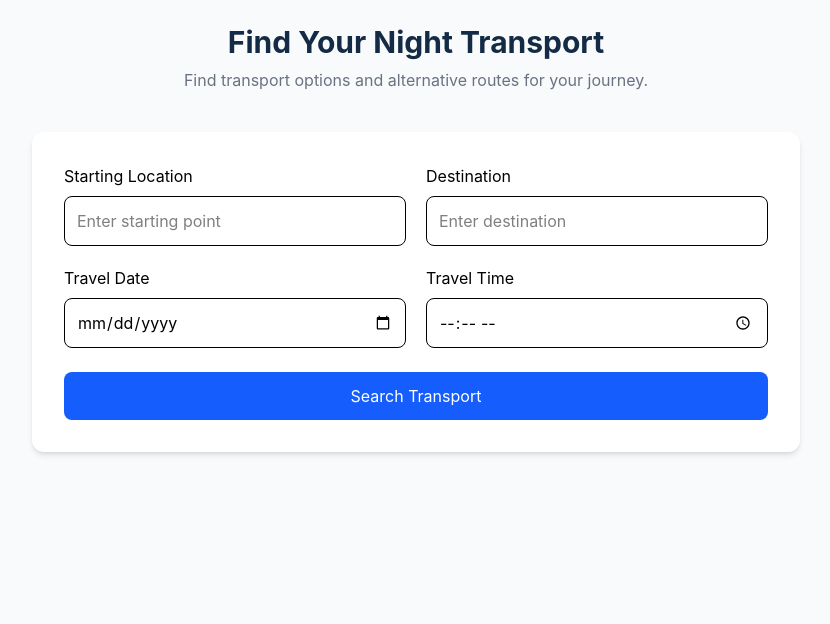
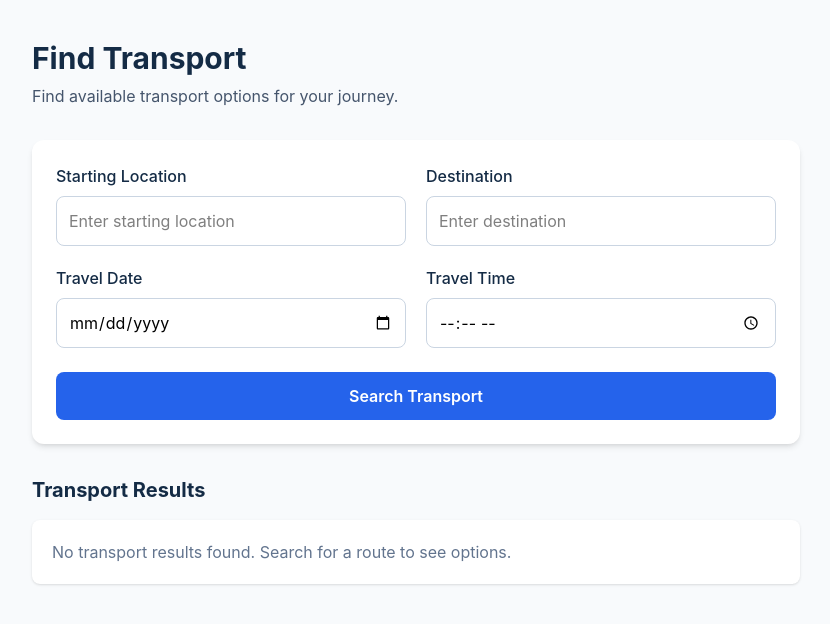
Before and after one commit to Faitha-begam/veyora, a React (Vite) app in the folder teamproject/: page / in a window 1280 px wide. Shown: the top 624 px of the page, without its empty margins (224-1054 px from the left). Built offline with nearby package versions, Linux system fonts and the light colour scheme.

Commit message:
dummy datas added for checking transport availability

```diff
--- a/teamproject/src/pages/FindTransport.jsx
+++ b/teamproject/src/pages/FindTransport.jsx
@@ -1,41 +1,157 @@
+
+import { useState } from "react";
+import transportData from "../data/transportData";
+
 const FindTransport = () => {
+  const [from, setFrom] = useState("");
+  const [to, setTo] = useState("");
+  const [travelDate, setTravelDate] = useState("");
+  const [travelTime, setTravelTime] = useState("");
+  const [results, setResults] = useState([]);
+
+  const handleSearch = () => {
+    if (!from.trim() || !to.trim() || !travelDate || !travelTime) {
+      alert("Please fill all the fields");
+      return;
+    }
+
+    const [hours, minutes] = travelTime.split(":");
+    const userTime = Number(hours) * 60 + Number(minutes);
+
+    const result = transportData.filter((item) => {
+      const matchesRoute =
+        item.from.toLowerCase() === from.trim().toLowerCase() &&
+        item.to.toLowerCase() === to.trim().toLowerCase();
+
+      const [startHour, startMinute] = item.startTime.split(":");
+      const [endHour, endMinute] = item.endTime.split(":");
+
+      const start = Number(startHour) * 60 + Number(startMinute);
+      const end = Number(endHour) * 60 + Number(endMinute);
+
+      const matchesTime =
+        start <= end
+          ? userTime >= start && userTime <= end
+          : userTime >= start || userTime <= end;
+
+      return matchesRoute && matchesTime;
+    });
+
+    setResults(result);
+  };
+
   return (
-    <div className="min-h-screen bg-slate-50 p-6">
+    <div className="min-h-screen bg-slate-50 px-6 py-10">
+      <div className="mx-auto max-w-3xl">
+        <h1 className="mb-2 text-3xl font-bold text-[#142B45]">
+          Find Transport
+        </h1>
 
-      <h1 className="text-3xl font-bold text-center text-[#142B45]"> Find Your Night Transport </h1>
+        <p className="mb-8 text-slate-600">
+          Find available transport options for your journey.
+        </p>
 
-      <p className="text-center text-gray-500 mt-2"> Find transport options and alternative routes for your journey.</p>
-
-     <div className="max-w-3xl mx-auto bg-white p-8 rounded-xl shadow-md mt-10">
-
-        <div className="grid grid-cols-1 md:grid-cols-2 gap-5">
-
+        <div className="rounded-xl bg-white p-6 shadow-md">
+          <div className="grid gap-5 md:grid-cols-2">
             <div>
-            <label>Starting Location</label>
-            <input type="text" placeholder="Enter starting point" className="w-full border p-3 rounded-lg mt-2" />
+              <label className="mb-2 block font-medium text-[#142B45]">
+                Starting Location
+              </label>
+              <input
+                type="text"
+                value={from}
+                onChange={(e) => setFrom(e.target.value)}
+                placeholder="Enter starting location"
+                className="w-full rounded-lg border border-slate-300 p-3 outline-none focus:border-blue-600"
+              />
             </div>
 
             <div>
-            <label>Destination</label>
-            <input type="text" placeholder="Enter destination" className="w-full border p-3 rounded-lg mt-2" />
+              <label className="mb-2 block font-medium text-[#142B45]">
+                Destination
+              </label>
+              <input
+                type="text"
+                value={to}
+                onChange={(e) => setTo(e.target.value)}
+                placeholder="Enter destination"
+                className="w-full rounded-lg border border-slate-300 p-3 outline-none focus:border-blue-600"
+              />
             </div>
 
             <div>
-            <label>Travel Date</label>
-            <input type="date" className="w-full border p-3 rounded-lg mt-2" />
+              <label className="mb-2 block font-medium text-[#142B45]">
+                Travel Date
+              </label>
+              <input
+                type="date"
+                value={travelDate}
+                onChange={(e) => setTravelDate(e.target.value)}
+                className="w-full rounded-lg border border-slate-300 p-3 outline-none focus:border-blue-600"
+              />
             </div>
 
             <div>
-            <label>Travel Time</label>
-            <input type="time" className="w-full border p-3 rounded-lg mt-2" />
+              <label className="mb-2 block font-medium text-[#142B45]">
+                Travel Time
+              </label>
+              <input
+                type="time"
+                value={travelTime}
+                onChange={(e) => setTravelTime(e.target.value)}
+                className="w-full rounded-lg border border-slate-300 p-3 outline-none focus:border-blue-600"
+              />
+            </div>
           </div>
 
+          <button
+            onClick={handleSearch}
+            className="mt-6 w-full rounded-lg bg-[#2563EB] px-5 py-3 font-semibold text-white hover:bg-blue-700"
+          >
+            Search Transport
+          </button>
         </div>
 
-        <button className="w-full bg-blue-600 text-white p-3 rounded-lg mt-6">
-          Search Transport
-        </button>
+        <div className="mt-8">
+          <h2 className="mb-4 text-xl font-bold text-[#142B45]">
+            Transport Results
+          </h2>
 
+          {results.length > 0 ? (
+            <div className="grid gap-4">
+              {results.map((item) => (
+                <div
+                  key={item.id}
+                  className="rounded-xl bg-white p-5 shadow-md"
+                >
+                  <h3 className="text-lg font-semibold text-[#142B45]">
+                    {item.type}
+                  </h3>
+
+                  <p className="mt-2 text-slate-600">
+                    {item.from} → {item.to}
+                  </p>
+
+                  <p className="mt-1 text-slate-600">
+                    Departure: {item.startTime}
+                  </p>
+
+                  <p className="text-slate-600">
+                    Arrival: {item.endTime}
+                  </p>
+
+                  <p className="mt-2 font-semibold text-[#2563EB]">
+                    Fare: ₹{item.fare}
+                  </p>
+                </div>
+              ))}
+            </div>
+          ) : (
+            <p className="rounded-lg bg-white p-5 text-slate-500 shadow-sm">
+              No transport results found. Search for a route to see options.
+            </p>
+          )}
+        </div>
       </div>
     </div>
   );
```
Lines whose indentation alone changed are shown as unchanged.
